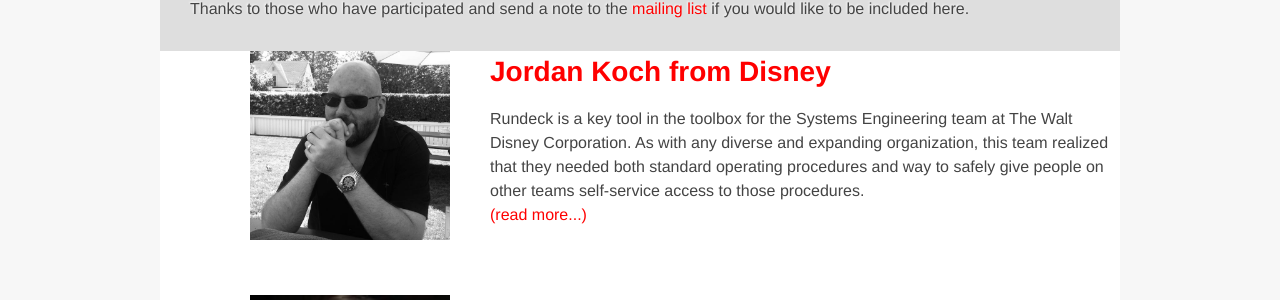
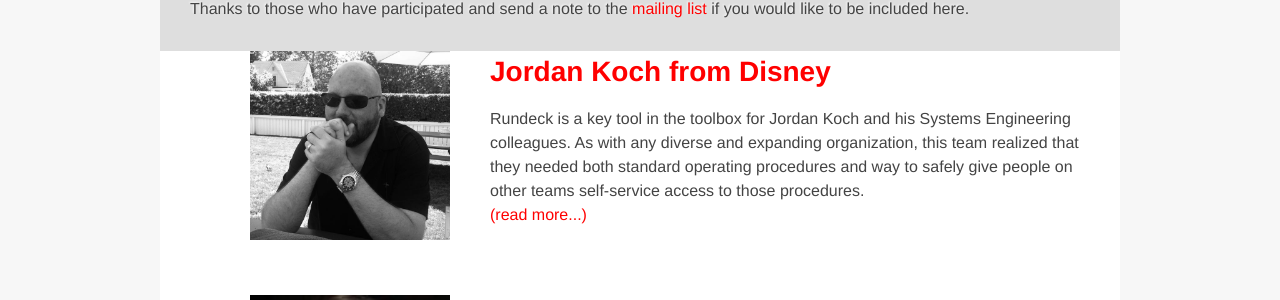
Before and after one commit to rundeck/rundeck-ghpages, a Jekyll site: the page built from stories/index.html, in a window 1280 px wide. Shown: the part 261-561 px from the top of the page. Built offline with Jekyll 4.4.1, drawn with Linux system fonts in a browser that asks for light colours; nearby versions of some CDN libraries.

Commit message:
updated user story and news post

```diff
--- a/_includes/rundeckdescription.html
+++ b/_includes/rundeckdescription.html
@@ -7,7 +7,7 @@
 <h1 style="margin: 0 10px 0px 10px; text-align:center;">Go Fast. Be Secure.</h1>
 <h3 style="margin: 0 10px 8px 15px; font-weight:normal;">Turn your operations procedures into self-service jobs.</h3>
 <h3 style="margin: 0 10px 0px 15px; font-weight:normal;">Safely give others the control and visibility they need.</h3>
-<p style="text-align:center;">&quot;<span style="font-style:italic;">...it's the swiss army knife for ops.</span>&quot; -Jordan Koch (Disney)</p>
+<p style="text-align:center;">&quot;<span style="font-style:italic;">...it's the swiss army knife for ops.</span>&quot; <a href="#casestudies"> -Jordan Koch</a> </p>
 
 </div>
 <div class="grid_3 prefix_3">
--- a/news/_posts/2015-08-24-Jordan-Koch-on-Rundeck-at-Disney.html
+++ b/news/_posts/2015-08-24-Jordan-Koch-on-Self-Service.html
@@ -1,6 +1,6 @@
 ---
 layout: news
-title: "New User Story: Jordan Koch on using Rundeck at Disney "
+title: "New User Story: Jordan Koch on Self-Service Operations "
 categories:
   - news
 comments: true
@@ -8,7 +8,7 @@
 published: true
 ---
 <p>&nbsp;</p>
-<p>Another Rundeck case study is up. This time it's Jordan Koch on <a href="http://rundeck.org/stories/jordan_koch_disney.html">how Disney is using Rundeck to enable self-service operations</a></p>
+<p>Another Rundeck case study is up. This time it's Jordan Koch on <a href="http://rundeck.org/stories/jordan_koch.html">how he and his colleagues are using Rundeck to enable self-service operations in a large, diverse enterprise.</a></p>
 <p>&nbsp;</p>
 <p>We want to give users in the Rundek a community a platform to tell others how and why they are using Rundeck. On top of that, we just love talking to Rundeck users! <a href="mailto:damon@simplifyops.com?subject=Rundeck User Story">Email me</a> so we can include your story.</p>
 <p>&nbsp;</p>
--- a/stories/index.html
+++ b/stories/index.html
@@ -29,13 +29,13 @@
 
 	    	<!-- Start Jordan Koch -->
 	    	<div class="grid_2 prefix_1">
-	    	<a href="jordan_koch_disney.html"><img src="images/JordanKoch.jpg" alt="Jordan Koch - Disney" width="200"></a>
+	    	<a href="jordan_koch.html"><img src="images/JordanKoch.jpg" alt="Jordan Koch - Disney" width="200"></a>
 
 			</div>
 
 	    	<div class="grid_8 prefix_1">
-                    <h2><a href="jordan_koch_disney.html">Jordan Koch from Disney</a></h2>
-                    <p>Rundeck is a key tool in the toolbox for the Systems Engineering team at The Walt Disney Corporation. As with any diverse and expanding organization, this team realized that they needed both standard operating procedures and way to safely give people on other teams self-service access to those procedures.</br><a href="jordan_koch_disney.html">&#40;read more...&#41;</a></p>
+                    <h2><a href="jordan_koch.html">Jordan Koch from Disney</a></h2>
+                    <p>Rundeck is a key tool in the toolbox for Jordan Koch and his Systems Engineering colleagues. As with any diverse and expanding organization, this team realized that they needed both standard operating procedures and way to safely give people on other teams self-service access to those procedures.</br><a href="jordan_koch.html">&#40;read more...&#41;</a></p>
 			</div>
 			<div class="clear"></div>
 			<p>&nbsp;</p>
```
Also changed, not shown: _includes/rundeckdescription-lower.html (+5 -4 lines), stories/jordan_koch.html (renamed from stories/jordan_koch_disney.html, +2 -4 lines).
